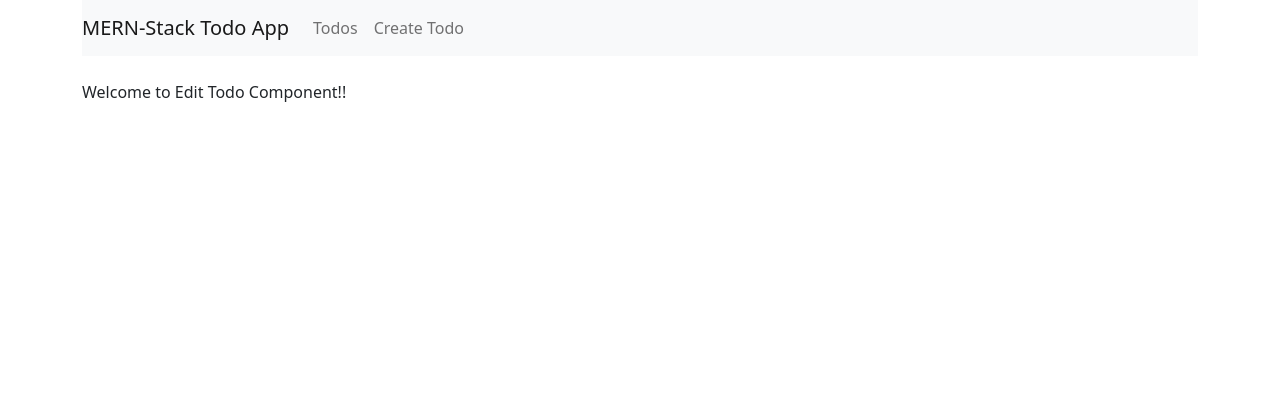
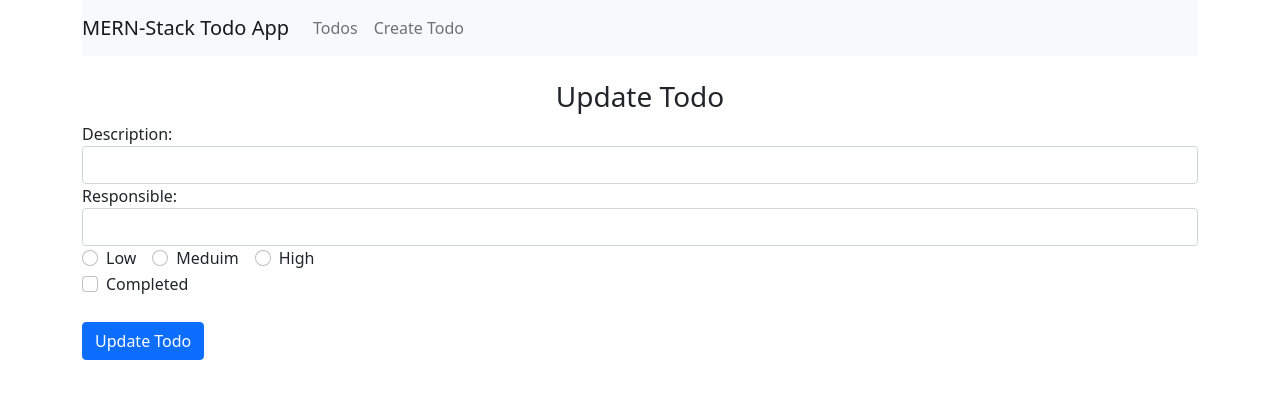
Before and after one commit to zuwannn/mern-stack-crud, a React (Create React App) app in the folder mern-todo-app/: page /edit/1 in a window 1280 px wide. Shown: the top 398 px of the page. Built offline with nearby package versions, Linux system fonts and the light colour scheme; no server answers.

Commit message:
Update edit-todo.component.js

```diff
--- a/mern-todo-app/src/components/edit-todo.component.js
+++ b/mern-todo-app/src/components/edit-todo.component.js
@@ -1,10 +1,147 @@
 import React, { Component } from 'react';
+import axios from 'axios';
+
+
 
 export default class EditTodo extends Component {
+
+    constructor(props){
+        super(props);
+
+        this.onChangeTodoDescription = this.onChangeTodoDescription.bind(this);
+        this.onChangeTodoResponsible = this.onChangeTodoResponsible.bind(this);
+        this.onChangeTodoPriority = this.onChangeTodoPriority.bind(this);
+        this.onChangeTodoCompleted = this.onChangeTodoCompleted.bind(this);
+        this.onSubmit = this.onSubmit.bind(this);
+
+        this.state = {
+            todo_description: '',
+            todo_responsible: '',
+            todo_priority: '',
+            todo_completed: false
+        }
+    }
+
+    componentDidMount() {
+        axios.get('http://localhost:4000/todos/'+this.props.match.params.id)
+            .then(response => {
+                this.setState({
+                    todo_description: response.data.todo_description,
+                    todo_responsible: response.data.todo_responsible,
+                    todo_priority: response.data.todo_priority,
+                    todo_completed: response.data.todo_completed
+                })
+            })
+            .catch(function(error){
+                console.log(error);
+            })
+    }
+
+    onChangeTodoDescription(e){
+        this.setState({
+            todo_description: e.target.value
+        });
+    }
+    onChangeTodoResponsible(e){
+        this.setState({
+            todo_responsible: e.target.value
+        });
+    }
+    onChangeTodoPriority(e){
+        this.setState({
+            todo_priority: e.target.value
+        });
+    }
+    onChangeTodoCompleted(e){
+        this.setState({
+            todo_completed: !this.state.todo_completed
+        });
+    }
+    onSubmit(e){
+        e.preventDefault();
+        const obj = {
+            todo_description: this.state.todo_description,
+            todo_responsible: this.state.todo_responsible,
+            todo_priority: this.state.todo_priority,
+            todo_completed: this.state.todo_completed
+        };
+        axios.post('http://localhost:4000/todos/update/'+this.props.match.params.id, obj)
+            .then(res => console.log(res.data));
+
+        this.props.history.push('/');
+    }
+
     render() {
         return (
             <div>
-                <p>Welcome to Edit Todo Component!!</p>
+                <h3 align="center">Update Todo</h3>
+                <form onSubmit={this.onSubmit}>
+                    <div className="form-group">
+                        <label>Description: </label>
+                        <input type="text"
+                                className="form-control"
+                                value={this.state.todo_description}
+                                onChange={this.onChangeTodoDescription}
+                                />
+                    </div>
+                    <div className="form-group">
+                        <label>Responsible: </label>
+                        <input type="text"
+                                className="form-control"
+                                value={this.state.todo_responsible}
+                                onChange={this.onChangeTodoResponsible}
+                                />
+                    </div>
+                    <div className="form-group">
+                        <div className="form-check form-check-inline">
+                            <input type="radio"
+                                    className="form-check-input"
+                                    name="priorityOptions"
+                                    id="priorityLow"
+                                    value="Low"
+                                    checked={this.state.priority==='Low'}
+                                    onChange={this.onChangeTodoPriority}
+                                    />
+                            <label className="form-check-label">Low</label>
+                        </div>
+                        <div className="form-check form-check-inline">
+                            <input type="radio"
+                                    className="form-check-input"
+                                    name="priorityOptions"
+                                    id="priorityMedium"
+                                    value="Medium"
+                                    checked={this.state.priority==='Medium'}
+                                    onChange={this.onChangeTodoPriority}
+                                    />
+                            <label className="form-check-label">Meduim</label>
+                        </div>
+                        <div className="form-check form-check-inline">
+                            <input type="radio"
+                                    className="form-check-input"
+                                    name="priorityOptions"
+                                    id="priorityHigh"
+                                    value="High"
+                                    checked={this.state.priority==='High'}
+                                    onChange={this.onChangeTodoPriority}
+                                    />
+                            <label className="form-check-label">High</label>
+                        </div>
+                        <div className="form-check">
+                            <input type="checkbox"
+                                    className="form-check-input"
+                                    id="completedCheckbox"
+                                    name="completedCheckbox"
+                                    onChange={this.onChangeTodoCompleted}
+                                    checked={this.state.todo_completed}
+                                    />
+                            <label className="form-check-label" htmlFor="completedCheckbox">Completed</label>
+                        </div>
+                        <br/>
+                        <div className="form-group">
+                            <input type="submit" value="Update Todo" className="btn btn-primary" />
+                        </div>
+                    </div>
+                </form>
             </div>
         )
     }
```
